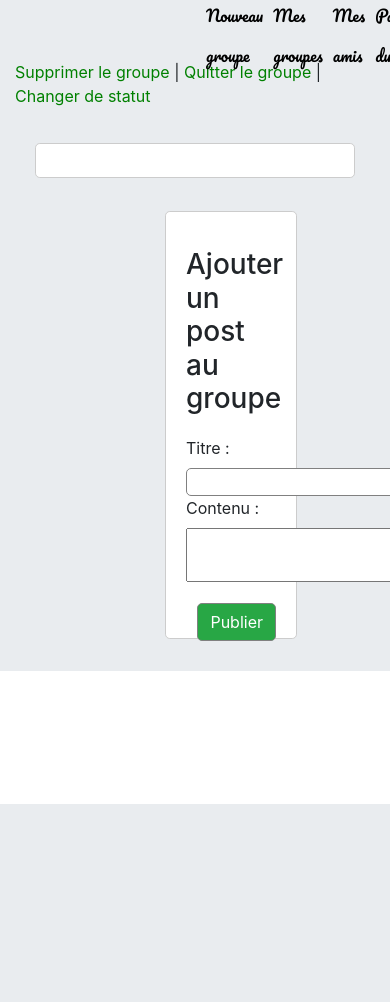
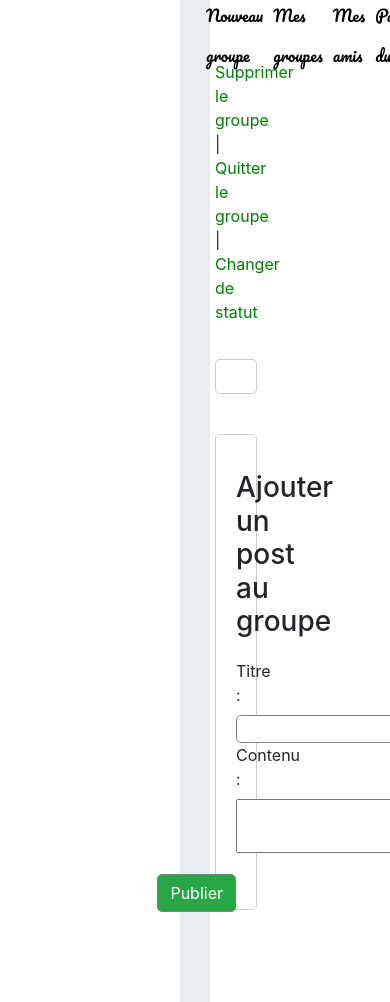
Before and after one commit to LibertAntoine/Mini_Social_Network, a PHP site: template view/frontend/groupView.php in a window 390 px wide; the page is wider, and only the part inside the window is pictured. Shown: the part 40-1042 px from the top of that part. Before the commit the page ends 844 px from the top of that part, so only its background shows below. Run offline with PHP 8.4, Linux system fonts and the light colour scheme; the template is opened without the code that fills it, so the values that code supplies are empty; the visitor is signed in with stand-in values (Sample User, id 1); some libraries are stand-ins or nearby versions.

Commit message:
add a responsive fonctionnality to group view

```diff
--- a/public/css/styles.css
+++ b/public/css/styles.css
@@ -7,6 +7,9 @@
 	margin-bottom: 55px;
 }
 
+body {
+	width: 100%
+}
 
 
 a {
@@ -240,15 +243,6 @@
 }
 
 
-#group-content {
-	padding-left: 100px;
-	padding-right: 20px;
-}
-
-#create-post {
-	padding-left: 150px;
-	padding-right: 78px;
-}
 
 .groupView .jumbotron {
 	background-color: white;
@@ -262,12 +256,15 @@
 }
 
 
-
+.edit-post:hover {
+	text-decoration: underline;
+}
 
 
 
 
 .action-post {
+	padding-top: 40px;
 	clear: both;
 }
 
@@ -282,12 +279,7 @@
 
 
 
-.postBox {
-	padding-top: 20px;
-	padding-left: 30px;
-	padding-right: 30px;
-	padding-bottom: 20px;
-}
+
 
 
 .comment-option {
@@ -378,8 +370,9 @@
 }
 
 #description-bloc {
-	margin-left: 20px;
-	margin-right: 20px;
+	max-width: 1000px;
+	margin: auto;
+	margin-bottom: 40px;
 	padding-left: 20px;
 	padding-right: 20px;
 	padding-top : 7px;
@@ -387,6 +380,7 @@
 }
 
 #group-page h2 {
+	margin-left: 20px;
 	margin-bottom: 10px;
 }
 
@@ -398,6 +392,12 @@
 
 .comment-content em {
 	margin-bottom: 1px;
+}
+
+#create-post {
+	max-width: 900px;
+	margin: auto;
+
 }
 
 #create-post .jumbotron {
@@ -427,27 +427,56 @@
 }
 
 
+
+
+#group-page {
+	margin-top: 40px;
+	margin-left: 180px;
+	margin-right: 180px;
+	padding-bottom: 60px;
+}
+
+#contents {
+			padding-left: 35px;
+	padding-right: 35px;
+}
+
 .postBox {
- 	position: relative;
-	right: -50px;
-	width: 120%;
+	padding-top: 20px;
+	padding-left: 30px;
+	padding-right: 30px;
+	padding-bottom: 20px;
+}
+
+
+.post-content {
+	display: flex;
+}
+
+.postBox {
+	position: relative;
+	left: 12.5%;
 	z-index: 5;
-	transition: right 1s;
+	transition: left 1s;
 }
 
 .comment-content {
-	position: relative;
-	left: -65px;
-	transition: left 1s;
+	margin-right: 210px;
+	margin-left: 3px;
+	position: absolute;
+	width: 265px;
+	right: 10%;
+	transition: right 1s;
 	z-index: 3;
 }
 
 .right {
-	right: 67px;
+	left: 0%;
 }
 
+
 .left {
-	left: 58px;
+	right:0%;
 }
 
 
--- a/public/js/Slide.js
+++ b/public/js/Slide.js
@@ -2,43 +2,37 @@
 
 
 
-function slide() {
+
+function Slide(el) {
+
+		this.element = el
+
+		this.activeSlide = function() {
+				var postBox = this.element.querySelector(".postBox")
+				var commentBox = this.element.querySelector(".comment-content");
+				slide = this.element.querySelector(".slide");
+				postBox.classList.add("right");
+				commentBox.classList.add("left");
+				slide.classList.add("actif");
+				widthPost = window.innerWidth - (447 + 265)
+				jQuery(postBox).stop().animate({width: widthPost} , 1000 , function() {commentBox.style.height = postBox.offsetHeight});
+				this.element.addEventListener("mouseleave", (e) => {
+					this.removeSlide()
+				});
+		}
 
 
-var allPost = document.querySelectorAll(".post-content");
-
-	for (var i = 0; i < allPost.length ; i++) {
-
-		var slider = allPost[i].querySelector(".slide");
-		var commentBox = allPost[i].querySelector(".comment-content");
-
-		slider.addEventListener("mouseover", function(e) {
-			postBox = this.parentNode;
-			postBox.classList.add("right");
-			commentBox = postBox.parentNode.parentNode.querySelector(".comment-content");
-			commentBox.classList.add("left");
-		})
-
-
-		commentBox.addEventListener("mouseover", function(e) {
-			this.classList.add("left");
-			postBox = this.parentNode.querySelector(".postBox");
-			postBox.classList.add("right");
-		})
-
-
-		slider.addEventListener("mouseout", function(e) {
-			postBox = this.parentNode;
-			postBox.classList.remove("right");
-			commentBox = postBox.parentNode.parentNode.querySelector(".comment-content");
-			commentBox.classList.remove("left");
-
-		})
-
-		commentBox.addEventListener("mouseout", function(e) {
-			this.classList.remove("left");
-			postBox = this.parentNode.querySelector(".postBox");
-			postBox.classList.remove("right");
-		})
-	}
+		this.removeSlide = function() {
+				var postBox = this.element.querySelector(".postBox")
+				var commentBox = this.element.querySelector(".comment-content");
+				slide = this.element.querySelector(".slide");
+				postBox.classList.remove("right");
+				commentBox.classList.remove("left");
+				slide.classList.remove("actif");
+				widthPost = (window.innerWidth - 447)*0.75
+				jQuery(postBox).stop().animate({width: widthPost}, 1000 , function() {commentBox.style.height = postBox.offsetHeight});
+				delete postBox;
+				delete commentBox;
+				delete this;
+		}
 }
--- a/public/js/main.js
+++ b/public/js/main.js
@@ -1,28 +1,103 @@
-slide();
 
 
+
+
+
+
+document.querySelectorAll(".post-content").forEach(function(element) {
+
+		element.querySelector(".slide").addEventListener("mouseenter", function(e) {
+				if (this.classList[1] != 'actif') {
+					var slide = new Slide(element);
+					slide.activeSlide()
+				}
+		});
+
+});
+
+	var modif = 1;
 	var allPost = document.querySelectorAll(".post-content");
 
-	for (var i = 0; i < allPost.length ; i++) {
+		setInterval("equal()", 200)
+
+		function equal() {
+			document.querySelectorAll(".post-content").forEach(function(element) {
+				var height = element.querySelector(".postBox").offsetHeight;
+				element.querySelector(".comment-content").style.height = height;
+		})}
+
+		window.onresize = function(){
+			var allPost = document.querySelectorAll(".post-content");
+			allPost.forEach(function(element) {
+
+				element.querySelector(".postBox").style.width = (window.innerWidth - 447)*0.75;
+			});
+		}
 
 
-		var postBox = allPost[i].querySelector(".postBox");
 
-		allPost[i].querySelector(".action-post").style.display = 'none';
+	for (var i = 0; i < allPost.length ; i++) {
+		postBox = allPost[i].querySelector(".postBox");
+		postBox.style.width = (window.innerWidth - 447)*0.75;
+		allPost[i].querySelectorAll(".action-post").forEach(function(el) {
+				el.style.display = 'none';
+			});
 
 		postBox.addEventListener("mouseover", function(e) {
-			this.querySelector(".action-post").style.display = 'inline';
+			this.querySelectorAll(".action-post").forEach(function(el) {
+				el.style.display = 'inline';
+			});
 		});
 
 		postBox.addEventListener("mouseout", function(e) {
-			this.querySelector(".action-post").style.display = 'none';
+			this.querySelectorAll(".action-post").forEach(function(el) {
+				el.style.display = 'none';
+			});
 		});
 
 
-		var height = allPost[i].querySelector(".postBox").offsetHeight;
-		allPost[i].querySelector(".comment-content").style.height = height;
+
+
+
+
+
+
+
 
 		var scroler = allPost[i].querySelector(".comment-text");
 		scroler.scrollTop = scroler.scrollHeight;
 
+
+		var editPost = allPost[i].querySelector(".edit-post");
+		editPost.addEventListener("click", function(e) {
+			editContent = this.parentNode.parentNode.querySelector(".post");
+			height = this.parentNode.parentNode.querySelector(".post").offsetHeight;
+			var contentPost = editContent.innerHTML
+			var area = editContent.replaceWith(document.createElement("textarea"));
+			area = this.parentNode.parentNode.querySelector("textarea");
+			area.innerHTML = contentPost
+			area.style.height = height;
+			area.setAttribute("id", "modif" + modif)
+			textarea_to_tinymce("modif" + modif)
+			this.textContent = "Annuler la modification"
+			editPost.addEventListener.off()
+			actionPost = this.parentNode.parentNode.querySelector(".action-post");
+			actionPost.addEventListener.off()
+			this.addEventListener("click", function(e) {
+					area.replaceWith(document.createElement("p"))
+					area.innerHTML = contentPost
+				})
+			modif++;
+		});
+
+
+
 }
+
+
+function textarea_to_tinymce(id){
+    if ( typeof( tinyMCE ) == "object" && typeof( tinyMCE.execCommand ) == "function" ) {
+        tinyMCE.execCommand("mceAddEditor", false, id);
+		tinyMCE.execCommand('mceAddControl', false, id);
+    }
+}
--- a/view/frontend/groupView.php
+++ b/view/frontend/groupView.php
@@ -4,15 +4,16 @@
 
 ob_start(); ?>
 <section  id="group-page" class="groupView">
-<div id="contents" class="container">
-
-
 <?php
 if ($group->getLinkCouvPicture() === 1) {?>
     <div id="couv-picture-block">
         <img id="couv-picture" src="public/pictures/couv/<?= str_replace(' ', '_', $group->getTitle()) ?>.<?= $group->getLinkCouvPictureString() ?>" alt="image de couverture de <?= $group->getTitle()?>">
     </div>
 <?php } ?>
+<div id="contents">
+
+
+
 
   <h2><?= $group->getTitle()?></h2>
   <p id="nav-option">
@@ -31,29 +32,31 @@
   <?php } ?>
 
 
-
-
-  	<div id="group-content" class="row">
-        <div class="col-sm-11">
+  	<div id="group-content">
             <?php if ($posts !== 'none') {
                 foreach ($posts as $data) { ?>
-                    <div class="row post-content">
-                        <div class="col-sm-9">
+                    <div class="post-content">
+
                             <div class="postBox jumbotron">
                                 <div class="slide"></div>
 
                                 <h3><?= htmlspecialchars($data->getTitle()) ?></h3><br/>
+                                <div class="post">
+                                <p ><?= nl2br($data->getContent()) ?></p>
+                                </div>
+                                <p class="action-post">
+                                <?php if ($_SESSION['id'] === $data->getUserId() OR $link->getStatusInt() === 1) { ?>
+                                    <a href="index.php?action=deletePost&amp;postId=<?= $data->getId() ?>">Supprimer</a> - <span class="edit-post">Modifier l'article</span>
+                                <?php } else { ?>
+                                    <a href="#">Signaler</a>
+                                <?php } ?>
 
-                                <p><?= nl2br($data->getContent()) ?></p>
-                                <?php if ($_SESSION['id'] === $data->getUserId()) { ?>
-                                    <a class="action-post" href="index.php?action=deletePost&amp;postId=<?= $data->getId() ?>">Supprimer</a>
-                                <?php } else { ?>
-                                    <a class="action-post" href="#">Signaler</a>
-                                <?php } ?>
+                                </p>
                                 <em class="creationDate"><?= $userCRUD->readName($data->getUserId())?> - <?= $data->getCreationDate() ?></em><br/>
-                                </div>
-                    </div>
-                    <div class="comment-content jumbotron col-sm-3 ">
+
+                            </div>
+
+                    <div class="comment-content jumbotron">
                     <div class="comment-text">
                         <?php if ($comments[$data->getId()] !== 'none') { ?>
                             <?php foreach ($comments[$data->getId()] as $comment) { ?>
@@ -85,17 +88,16 @@
                             </div>
                         <?php } ?>
                      </div>
-                </div>
+            </div>
             </div>
             <?php   }
             } else { ?>
                <p>Le groupe ne contient encore aucun post. Lancez-vous !</p>
             <?php } ?>
-        </div>
+
     </div>
     <?php if ($link->getStatusInt() <= 2) { ?>
-    <div id="create-post" class="row">
-        <div class="col-sm-11">
+          <div id="create-post">
             <div class="jumbotron">
                 <p><?php  if ($this->getMessage() != NULL) {echo $this->getMessage();} ?></p>
                 <h3>Ajouter un post au groupe</h3>
@@ -108,14 +110,13 @@
                     <input type="hidden" name="groupId" value=<?= $group->getId() ?> />
                 </form>
             </div>
-        </div>
+
     </div>
     <?php } ?>
     </div>
 </section>
 
-    <script src="public/js/Slide.js"></script>
-    <script src="public/js/main.js"></script>
+
 
 
 
--- a/view/template.php
+++ b/view/template.php
@@ -23,5 +23,8 @@
         <script src="vendor/jQuery/jquery-3.3.1.min.js"></script>
 		<script src="vendor/tinymce/js/tinymce.min.js"></script>
 		<script src="vendor/tinymce/js/themes/init-tinymce.js"></script>
+
+        <script src="public/js/Slide.js"></script>
+        <script src="public/js/main.js"></script>
     </body>
 </html>
```
Also changed, not shown: public/pictures/couv/l_jiiuh_iu_hu.jpeg (added), 1 other file.
